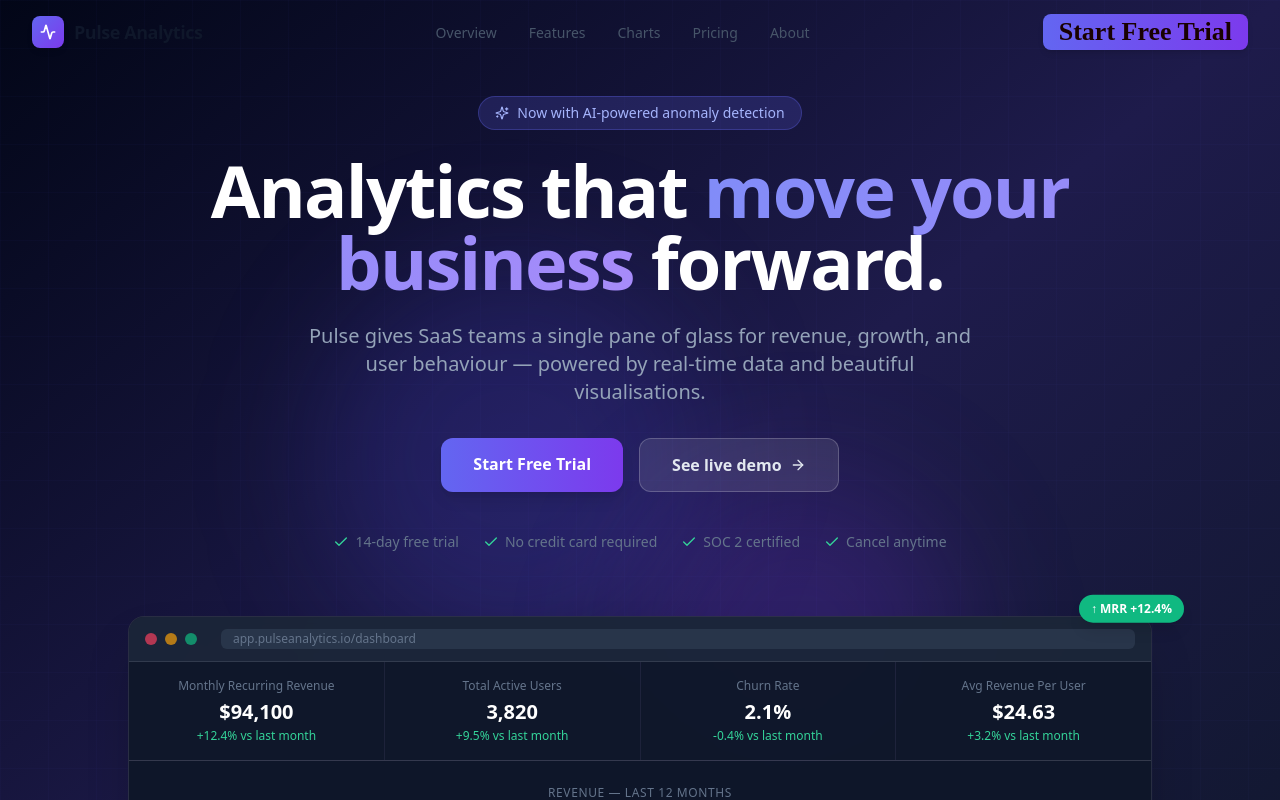
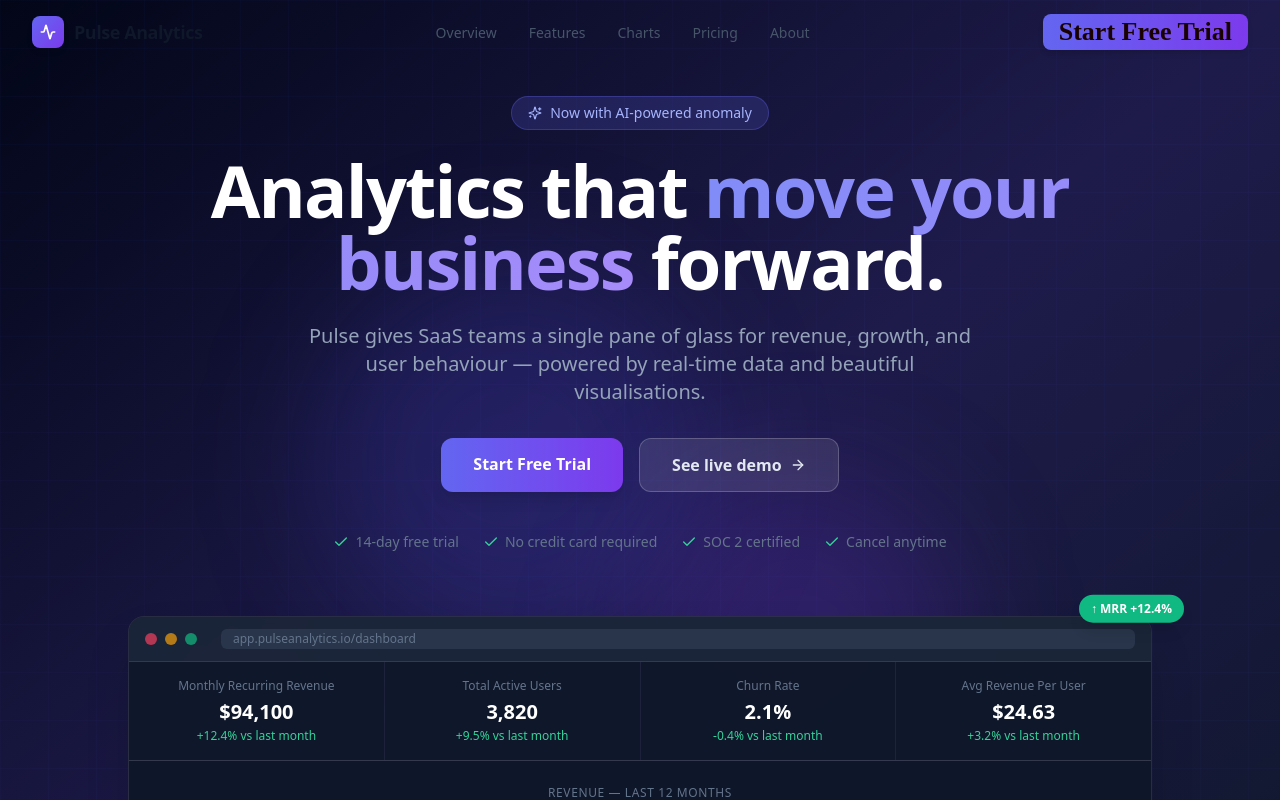
Before and after one commit to ranaasad01/atomic-design-a-saas-dashboard-with-analytics-c-6a4fa4e9, a Next.js app: page / in a window 1280 px wide. Shown: the top 800 px of the page. Built offline with nearby package versions, Linux system fonts and the light colour scheme.

Commit message:
chore(page): shorten anomaly detection badge text
Remove "detection" from the AI-powered anomaly badge to make the text more concise

```diff
--- a/app/page.tsx
+++ b/app/page.tsx
@@ -308,7 +308,7 @@ export default function HomePage() {
             <motion.div variants={fadeInUp}>
               <span className="inline-flex items-center gap-2 px-4 py-1.5 rounded-full bg-indigo-500/20 border border-indigo-500/30 text-indigo-300 text-sm font-medium">
                 <Sparkles className="w-3.5 h-3.5" />
-                Now with AI-powered anomaly detection
+                Now with AI-powered anomaly
               </span>
             </motion.div>
 
```
Also changed, not shown: 1 other file (tests, documents, lock files or other folders).
